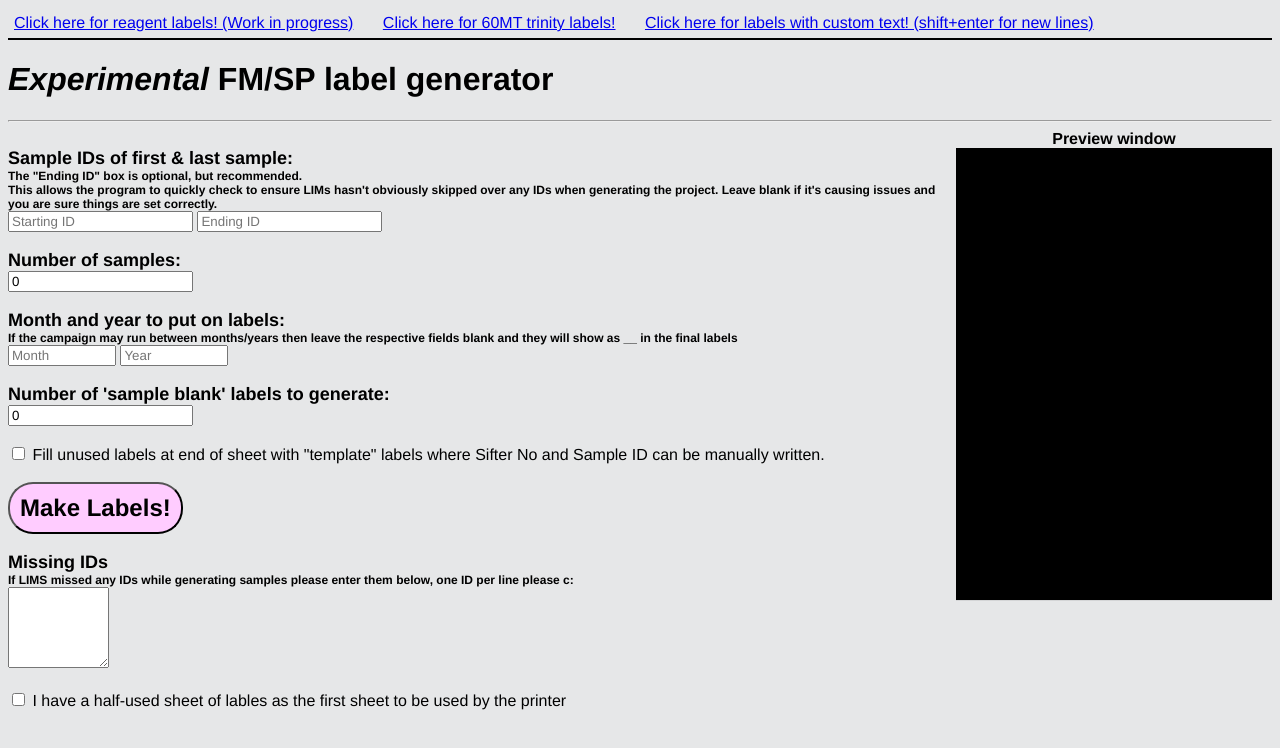
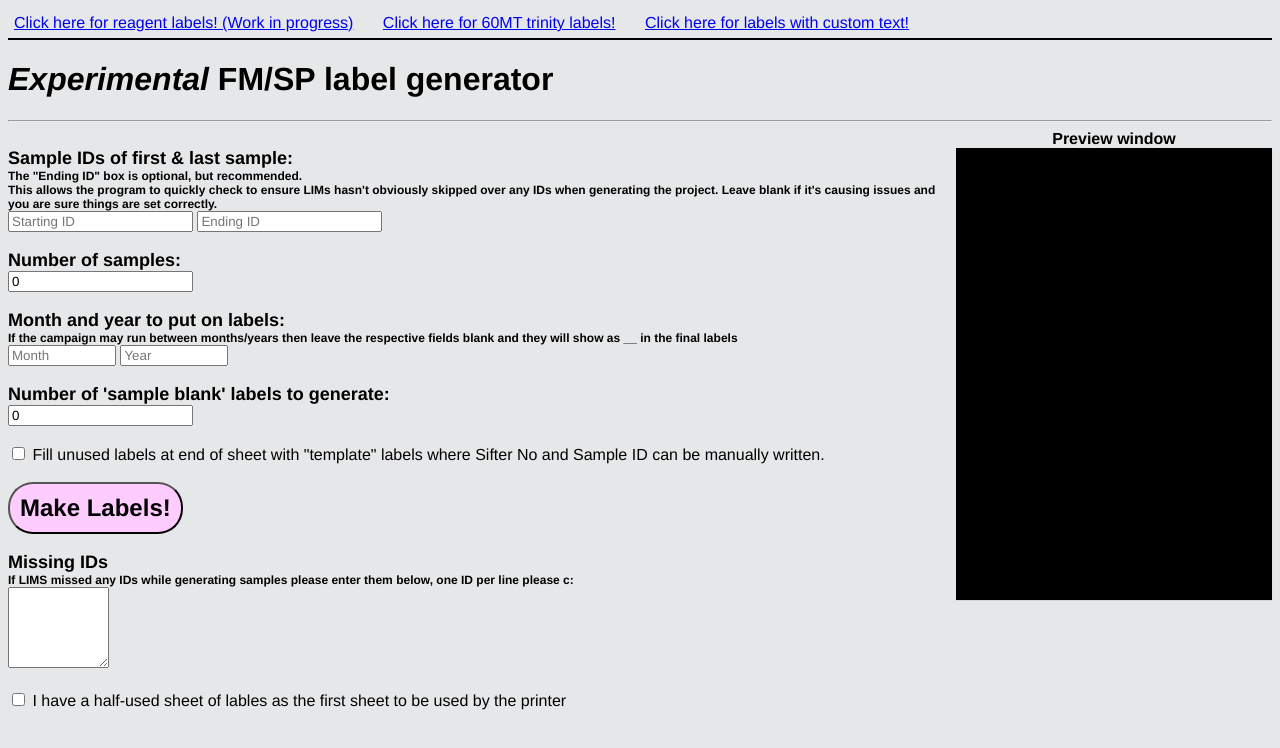
Before and after one commit to Masterbond7/label-maker, a plain HTML site: page index.html in a window 1280 px wide. Shown: the top 748 px of the page. Drawn offline with Linux system fonts and the light colour scheme.

Commit message:
Removed no-longer needed instruction for making custom labels

```diff
--- a/index.html
+++ b/index.html
@@ -9,7 +9,7 @@
     <div style="border-bottom: 2px solid black; padding:6px; font-family: Arial, Helvetica, sans-serif;">
         <a href="./Pages/reagent-picker.html">Click here for reagent labels! (Work in progress)</a>
         <a href="./Pages/t-labels.html">Click here for 60MT trinity labels!</a>
-        <a href="./Pages/custom-text-labels.html">Click here for labels with custom text! (shift+enter for new lines)</a>
+        <a href="./Pages/custom-text-labels.html">Click here for labels with custom text!</a>
         <br>
     </div>
 
```
